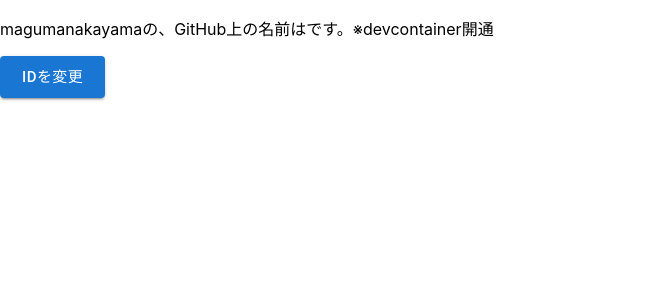
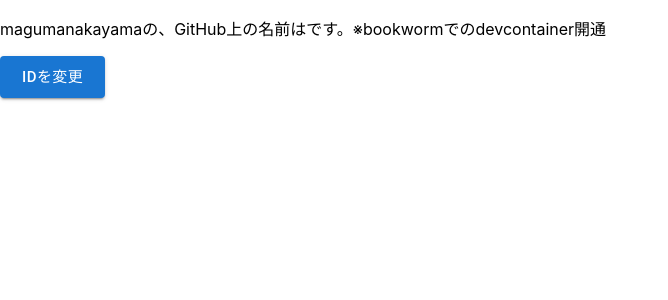
Before and after one commit to magumanakayama/react, a React (Create React App) app: page / in a window 1280 px wide. Shown: the top 300 px of the page, without its empty margins (0-668 px from the left). Built offline with nearby package versions, Linux system fonts and the light colour scheme; no server answers.

Commit message:
bookworm疎通確認

```diff
--- a/src/App.js
+++ b/src/App.js
@@ -63,7 +63,7 @@ function App() {
         <Counter />
         <ToggleButton /> */}
         {/* {"aiueo"} */}
-        <p>{id}の、GitHub上の名前は{name}です。※devcontainer開通</p>
+        <p>{id}の、GitHub上の名前は{name}です。※bookwormでのdevcontainer開通</p>
         <Button variant="contained" size="large" onClick={getRandomId}>IDを変更</Button>
         </div>
     )
```
